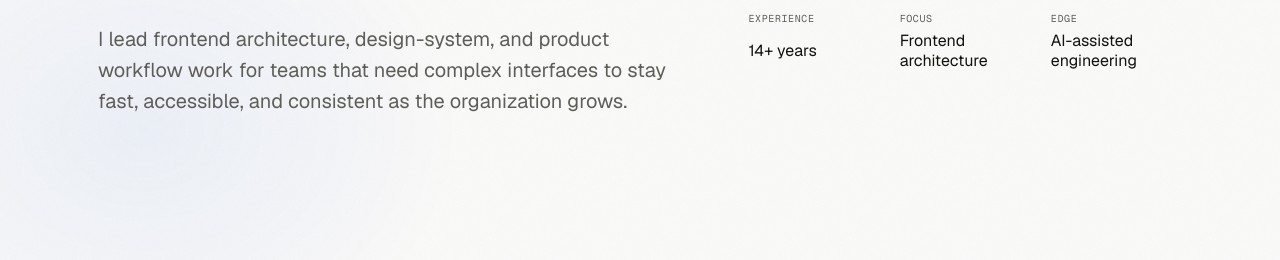
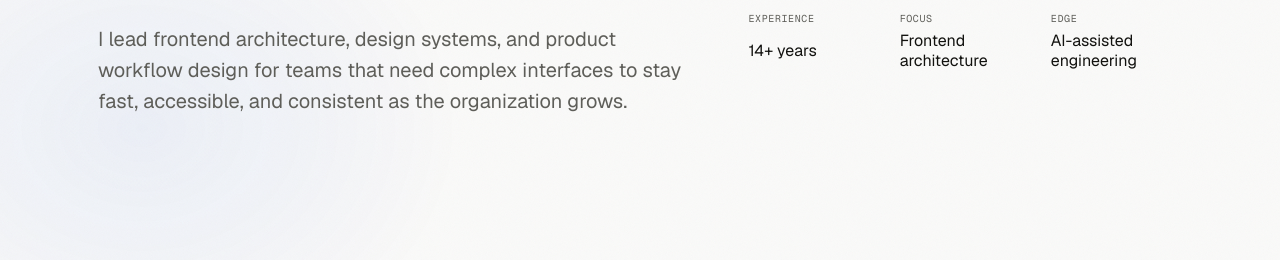
Before and after one commit to frankieramirez/frankieramirez, an Astro site: page / in a window 1280 px wide. Shown: the part 534-794 px from the top of the page. Built offline with nearby package versions, Linux system fonts and the light colour scheme; Astro itself is replaced by a stand-in of ours.

Commit message:
Refine hero positioning copy

```diff
--- a/src/components/Hero.astro
+++ b/src/components/Hero.astro
@@ -27,7 +27,7 @@ const meta = [
       <p class="hero-kicker">Staff Software Engineer · Frontend Architecture · Design Systems</p>
       <h1>I make complex product interfaces coherent at team scale.</h1>
       <p class="hero-lede">
-        I lead frontend architecture, design-system, and product workflow work for teams that need complex interfaces to stay fast, accessible, and consistent as the organization grows.
+        I lead frontend architecture, design systems, and product workflow design for teams that need complex interfaces to stay fast, accessible, and consistent as the organization grows.
       </p>
     </div>
 
```
